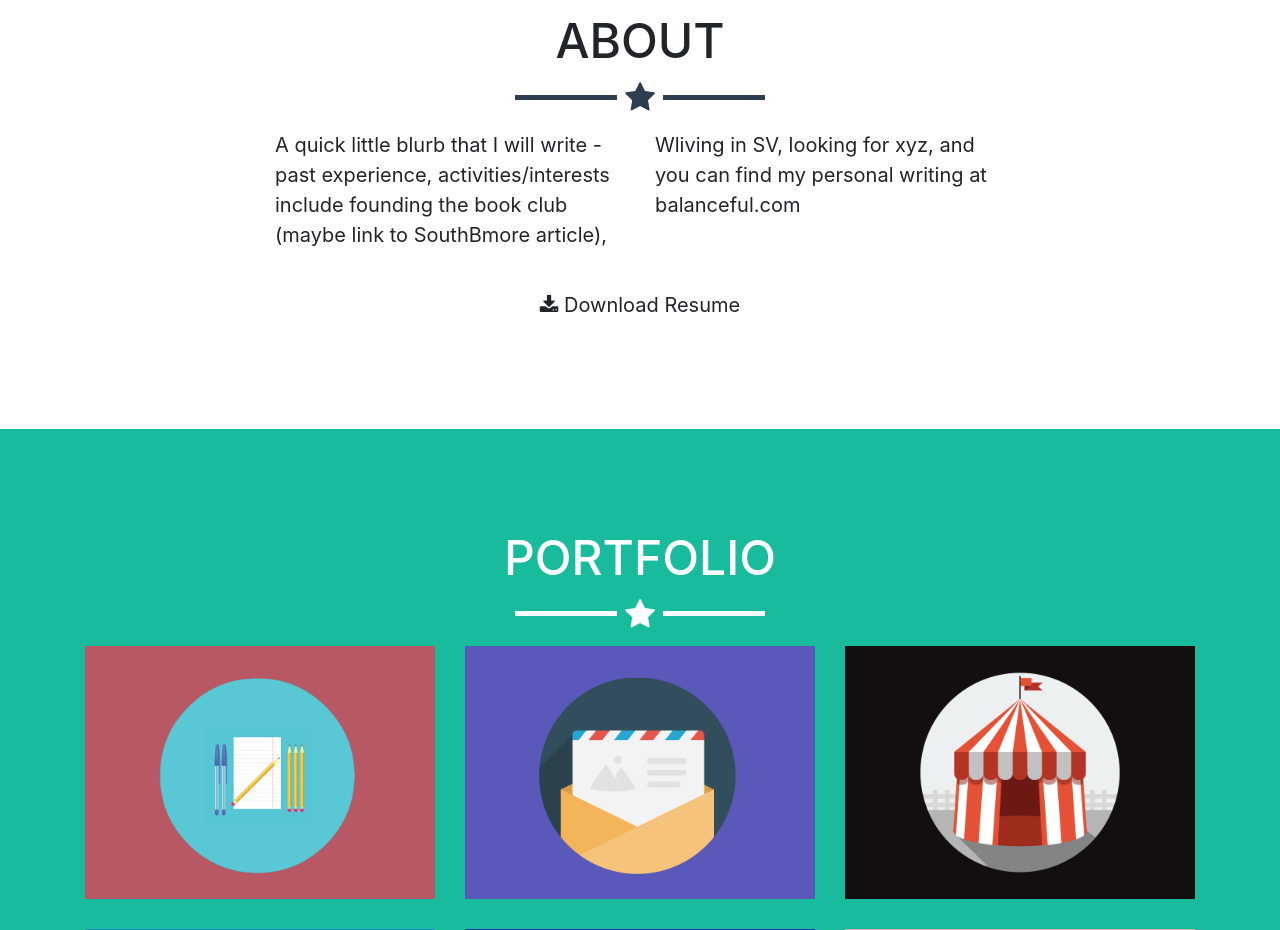
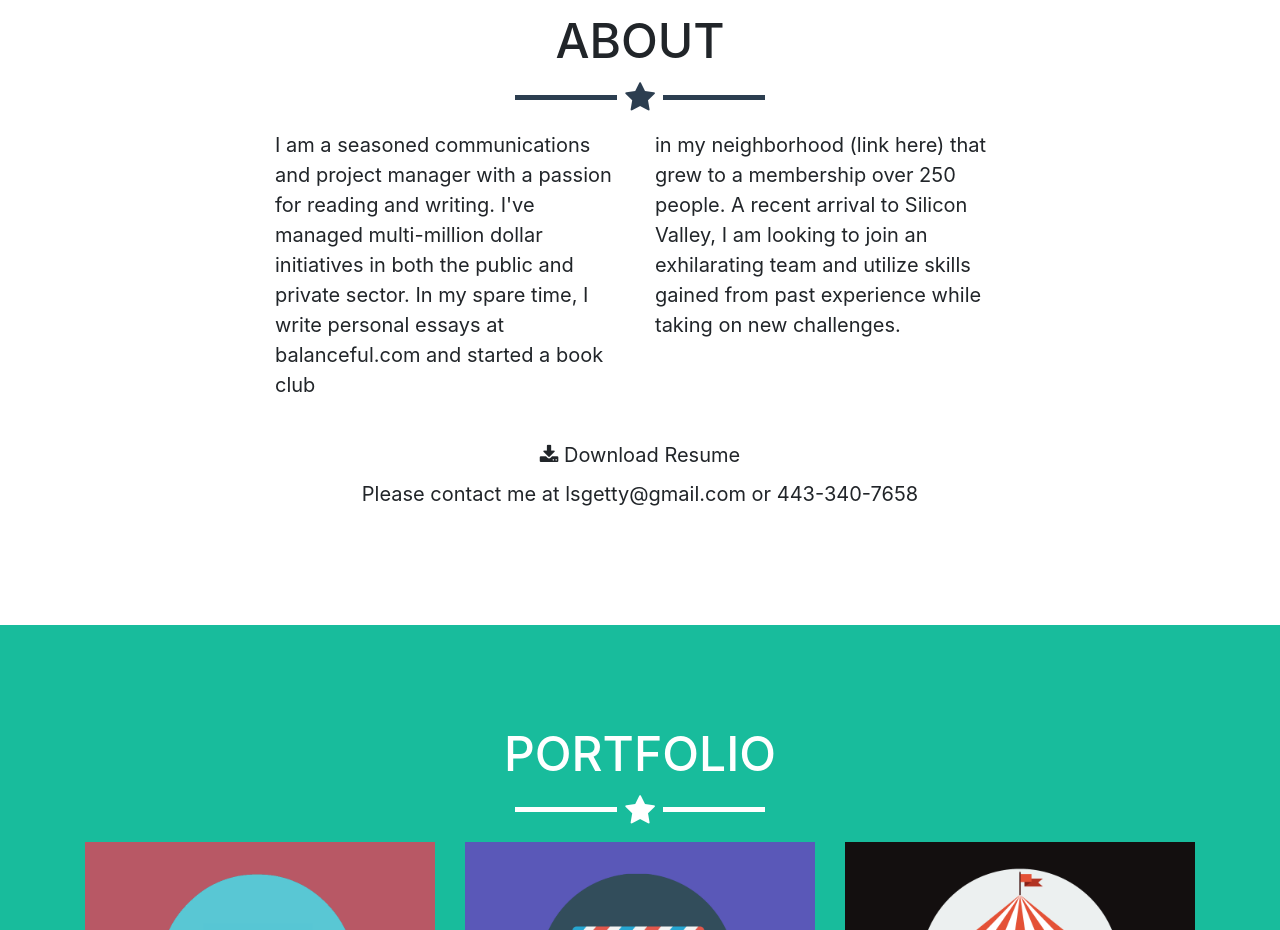
Before and after one commit to chrisfio/laura_portfolio, a website with bundled scripts: page index.html in a window 1280 px wide. Shown: the part 880-1810 px from the top of the page. Built offline with nearby package versions, Linux system fonts and the light colour scheme.

Commit message:
downloaded new icon, adjusted html to match

```diff
--- a/index.html
+++ b/index.html
@@ -68,16 +68,19 @@
         <hr class="star-primary">
         <div class="row">
           <div class="col-lg-4 ml-auto">
-            <p>A quick little blurb that I will write - past experience, activities/interests include founding the book club (maybe link to SouthBmore article),</p>
+            <p>I am a seasoned communications and project manager with a passion for reading and writing. I've managed multi-million dollar initiatives in both the public and private sector. In my spare time, I write personal essays at balanceful.com and started a book club </p>
           </div>
           <div class="col-lg-4 mr-auto">
-            <p>Wliving in SV, looking for xyz, and you can find my personal writing at balanceful.com</p>
+            <p>in my neighborhood (link here) that grew to a membership over 250 people. A recent arrival to Silicon Valley, I am looking to join an exhilarating team and utilize skills gained from past experience while taking on new challenges. </p>
           </div>
           <div class="col-lg-8 mx-auto text-center">
             <a href="pdf/resume.pdf" download ="Laura Getty Resume 2017.pdf" class="btn btn-lg btn-outline">
               <i class="fa fa-download"></i>
               Download Resume
             </a>
+          <div class="about-me-contact">
+            <p>Please contact me at lsgetty@gmail.com or 443-340-7658</p>
+          </div>
           </div>
         </div>
       </div>
```
Also changed, not shown: img/portfolio/letters-1459347_640.png (added).
